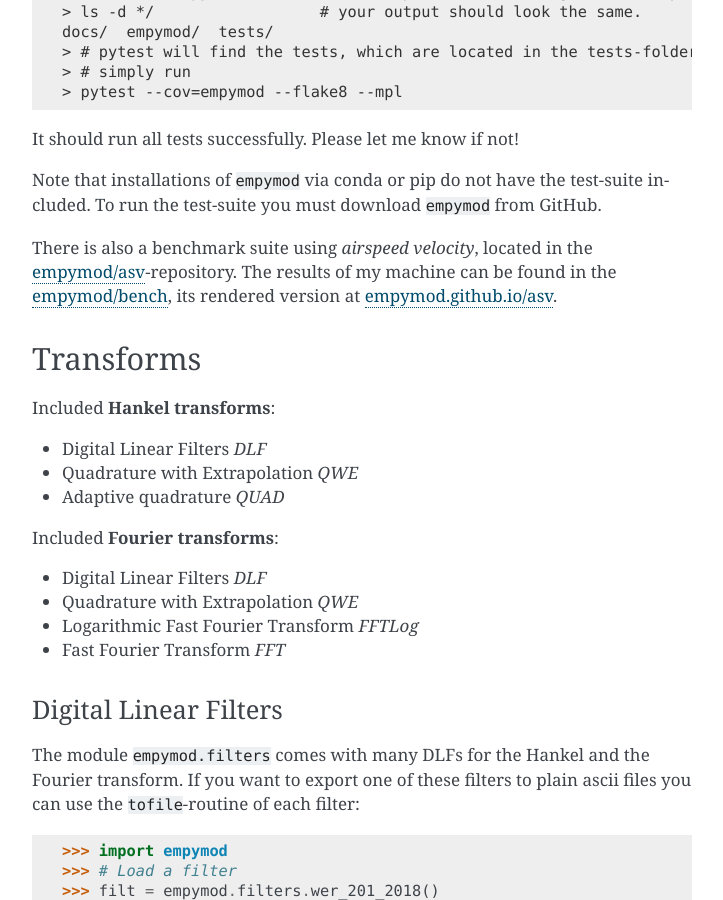
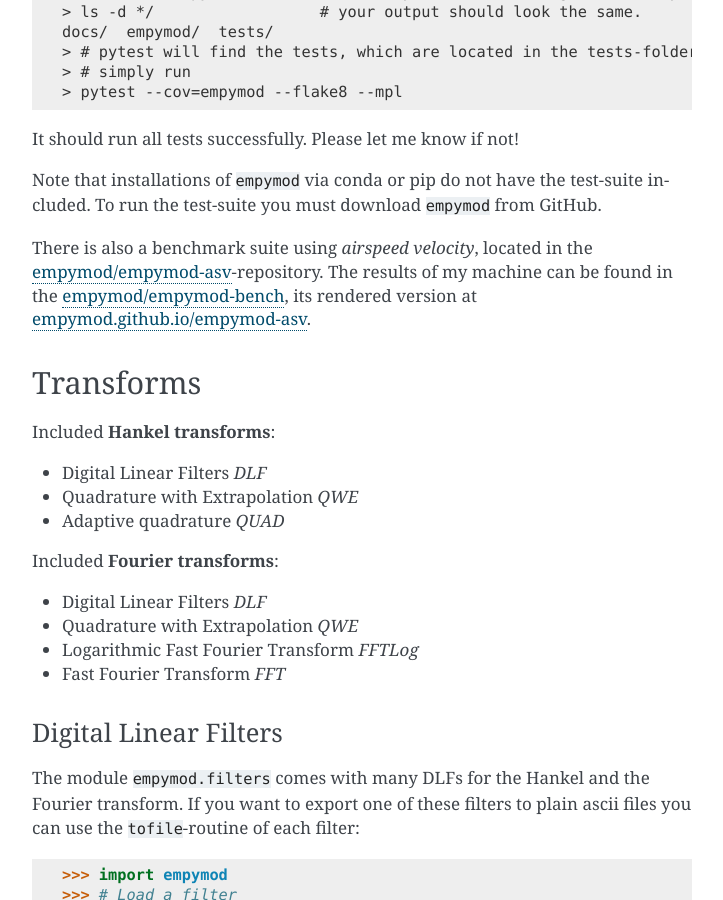
Before and after one commit to emsig/empymod, a Sphinx documentation site: the page built from docs/manual.rst, in a window 1280 px wide and 900 px high, scrolled down 4939 px. Shown: the whole window, without its empty margins (388-1111 px from the left). Built offline with Sphinx 7.4.7, drawn with Linux system fonts in a browser that asks for light colours.

Commit message:
Correct links for new asv and bench

```diff
--- a/docs/manual.rst
+++ b/docs/manual.rst
@@ -256,10 +256,10 @@ test-suite included. To run the test-suite you must download ``empymod`` from
 GitHub.
 
 There is also a benchmark suite using *airspeed velocity*, located in the
-`empymod/asv <https://github.com/empymod/asv>`_-repository. The results of my
-machine can be found in the `empymod/bench
-<https://github.com/empymod/bench>`_, its rendered version at
-`empymod.github.io/asv <https://empymod.github.io/asv>`_.
+`empymod/empymod-asv <https://github.com/empymod/empymod-asv>`_-repository. The
+results of my machine can be found in the `empymod/empymod-bench
+<https://github.com/empymod/empymod-bench>`_, its rendered version at
+`empymod.github.io/empymod-asv <https://empymod.github.io/empymod-asv>`_.
 
 
 Transforms
```
